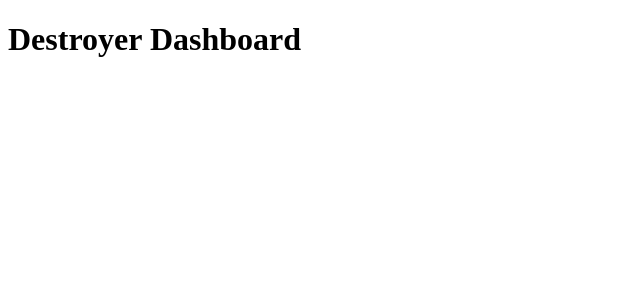
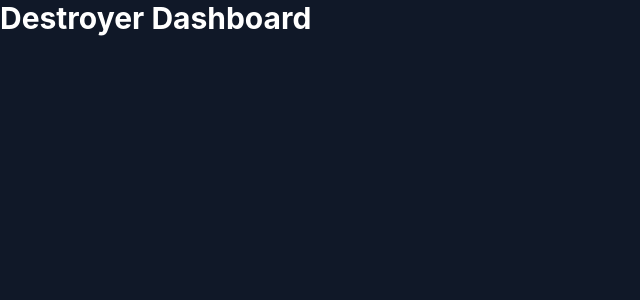
Before and after one commit to dzon2000/labdash, a Next.js app: page / in a window 1280 px wide. Shown: the top 300 px of the page, without its empty margins (0-640 px from the left). Built offline with nearby package versions, Linux system fonts and the light colour scheme.

Commit message:
Adding tailwindcss support

```diff
--- /dev/null
+++ b/app/globals.css
@@ -0,0 +1 @@
+@import "tailwindcss";
--- a/app/layout.js
+++ b/app/layout.js
@@ -1,3 +1,5 @@
+import './globals.css';
+
 export const metadata = {
   title: 'Labdash',
   description: 'A simple dashboard for your homelab',
--- a/app/page.js
+++ b/app/page.js
@@ -1,7 +1,7 @@
 export default function HomePage() {
   return (
-    <main>
-      <h1>Destroyer Dashboard</h1>
+    <main className="bg-gray-900 min-h-screen">
+      <h1 className="text-3xl font-bold text-white">Destroyer Dashboard</h1>
       <section>
         {/* service cards will go here */}
       </section>
--- a/package.json
+++ b/package.json
@@ -3,8 +3,10 @@
         "dev": "next dev"
     },
     "dependencies": {
+        "@tailwindcss/postcss": "^4.2.1",
         "next": "^16.1.6",
         "react": "^19.2.4",
-        "react-dom": "^19.2.4"
+        "react-dom": "^19.2.4",
+        "tailwindcss": "^4.2.1"
     }
 }
--- /dev/null
+++ b/postcss.config.mjs
@@ -0,0 +1,7 @@
+const config = {
+  plugins: {
+    "@tailwindcss/postcss": {},
+  },
+};
+
+export default config;
```
Also changed, not shown: 1 other file (tests, documents, lock files or other folders).
